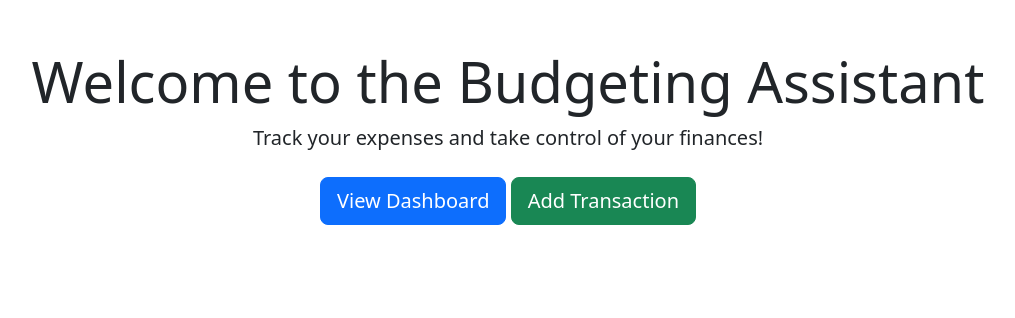
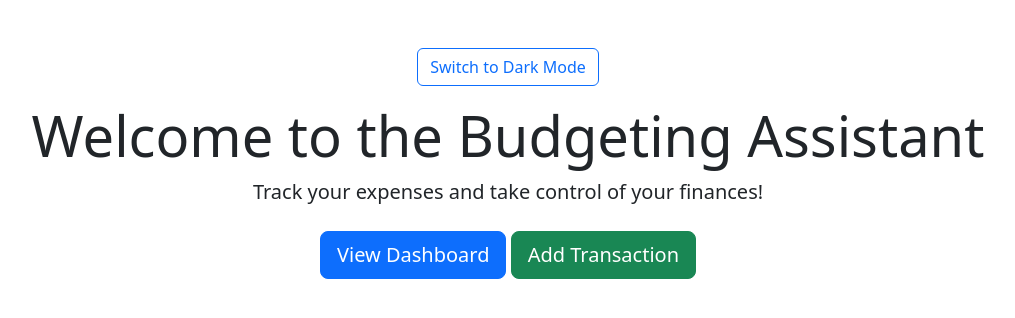
Before and after one commit to quangshuynh/Personalized-Budgeting-Assistant, a Flask app: page / in a window 1280 px wide. Shown: the top 318 px of the page, without its empty margins (132-1147 px from the left). Run offline with Flask 3, Linux system fonts and the light colour scheme.

Commit message:
attempted to make a dark/light mode button, did not work

```diff
--- /dev/null
+++ b/static/dark-mode.js
@@ -0,0 +1,24 @@
+document.addEventListener('DOMContentLoaded', () => {
+    const toggleButton = document.getElementById('toggle-mode');
+    const body = document.body;
+
+    // check local storage for theme preference
+    const savedTheme = localStorage.getItem('theme');
+    if (savedTheme) {
+        body.classList.add(savedTheme);
+        toggleButton.textContent = savedTheme === 'dark-mode' ? 'Switch to Light Mode' : 'Switch to Dark Mode';
+    }
+
+    toggleButton.addEventListener('click', () => {
+        // toggle light mode class
+        if (body.classList.contains('dark-mode')) {
+            body.classList.remove('dark-mode');
+            toggleButton.textContent = 'Switch to Dark Mode';
+            localStorage.setItem('theme', '');
+        } else {
+            body.classList.add('dark-mode');
+            toggleButton.textContent = 'Switch to Light Mode';
+            localStorage.setItem('theme', 'dark-mode');
+        }
+    });
+});
--- a/templates/index.html
+++ b/templates/index.html
@@ -3,13 +3,16 @@
 <head>
     <meta charset="UTF-8">
     <meta name="viewport" content="width=device-width, initial-scale=1.0">
-    <title>Personalized Budgeting Assistant
-    </title>
+    <title>Personalized Budgeting Assistant</title>
     <link href="https://cdn.jsdelivr.net/npm/bootstrap@5.3.0-alpha1/dist/css/bootstrap.min.css" rel="stylesheet">
+    <link rel="stylesheet" href="{{ url_for('static', filename='styles.css') }}">
 </head>
 <body>
     <div class="container text-center mt-5">
-        <h1 class="display-4">Welcome to the Budgeting Assistant</h1>
+        <!-- Toggle Button -->
+        <button id="toggle-mode" class="btn btn-outline-primary">Switch to Dark Mode</button>
+
+        <h1 class="display-4 mt-3">Welcome to the Budgeting Assistant</h1>
         <p class="lead">Track your expenses and take control of your finances!</p>
         <div class="mt-4">
             <a href="{{ url_for('dashboard') }}" class="btn btn-primary btn-lg">View Dashboard</a>
@@ -17,5 +20,6 @@
         </div>
     </div>
     <script src="https://cdn.jsdelivr.net/npm/bootstrap@5.3.0-alpha1/dist/js/bootstrap.bundle.min.js"></script>
+    <script src="{{ url_for('static', filename='dark-mode.js') }}"></script>
 </body>
 </html>
```
Also changed, not shown: static/index.css (+22 -0 lines), instance/transactions.db (added).
